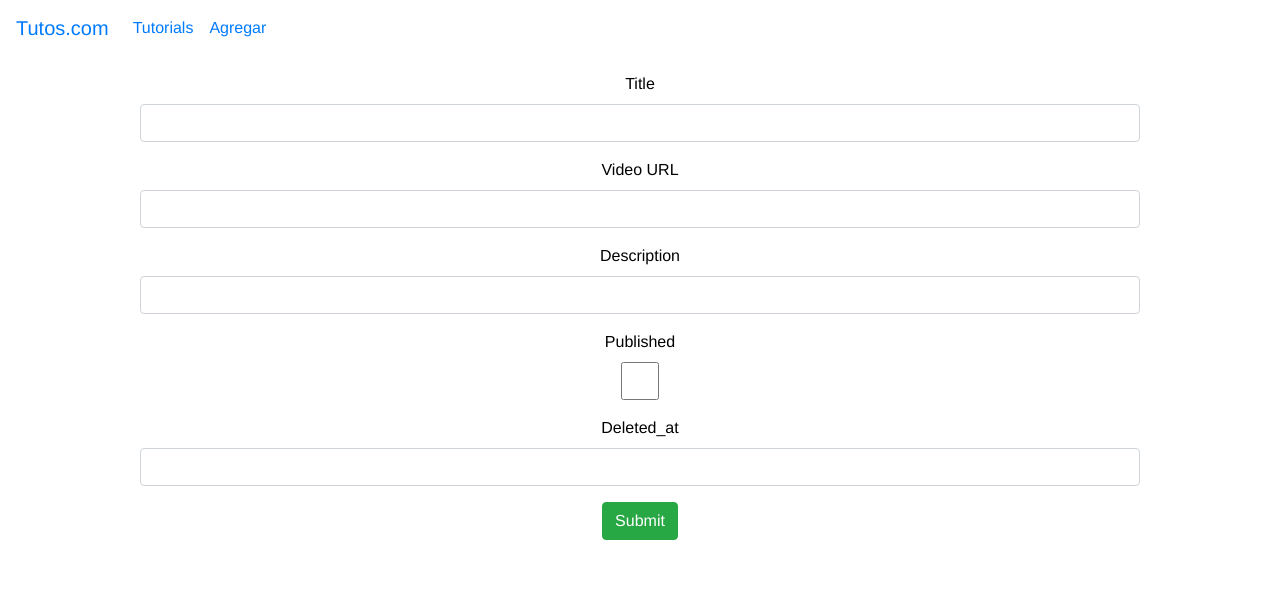
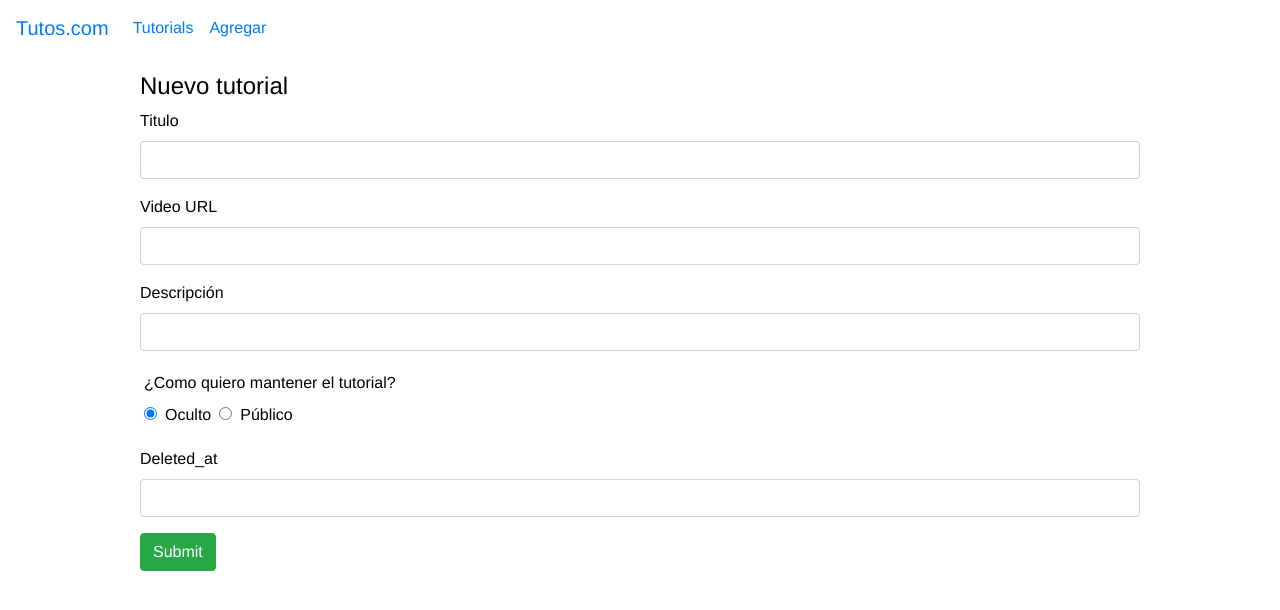
Before and after one commit to eniocs/Tutorials-Challenge, a Vue app in the folder Tutorials-Front/: page /add in a window 1280 px wide. Shown: the top 610 px of the page. Built offline with nearby package versions, Linux system fonts and the light colour scheme.

Commit message:
Radio buttons

```diff
--- a/Tutorials-Front/src/components/AddTutorial.vue
+++ b/Tutorials-Front/src/components/AddTutorial.vue
@@ -1,8 +1,9 @@
 <template>
-  <div class="submit-form">
+  <div class="submit-form text-left align-middle">
+    <h4>Nuevo tutorial</h4>
     <div v-if="!submitted">
       <div class="form-group">
-        <label for="title">Title</label>
+        <label for="title">Titulo</label>
         <input
           type="text"
           class="form-control"
@@ -23,7 +24,7 @@
         />
       </div>
       <div class="form-group">
-        <label for="description">Description</label>
+        <label for="description">Descripción</label>
         <input
           class="form-control"
           id="description"
@@ -31,16 +32,12 @@
           name="description"
         />
       </div>
+      <label class="m-1"> ¿Como quiero mantener el tutorial? </label>
       <div class="form-group">
-        <label for="published_status">Published</label>
-        <input
-          type="checkbox"
-          class="form-control"
-          id="published_status"
-          required
-          v-model="tutorial.published_status"
-          name="published_status"
-        />
+        <input class="m-1" type="radio" id="tutorial.published_status_false" value="false" v-model="tutorial.published_status">
+        <label class="m-1" for="uno"> Oculto </label>
+        <input class="m-1" type="radio" id="tutorial.published_status_true" value="true" v-model="tutorial.published_status">
+        <label class="m-1" for="Dos"> Público </label>
       </div>
       <div class="form-group">
         <label for="deleted_at">Deleted_at</label>
@@ -74,7 +71,8 @@ export default {
         published_status: false,
         deleted_at: null,
       },
-      submitted: false
+      submitted: false,
+      toggle_status : true
     };
   },
   methods: {
```
